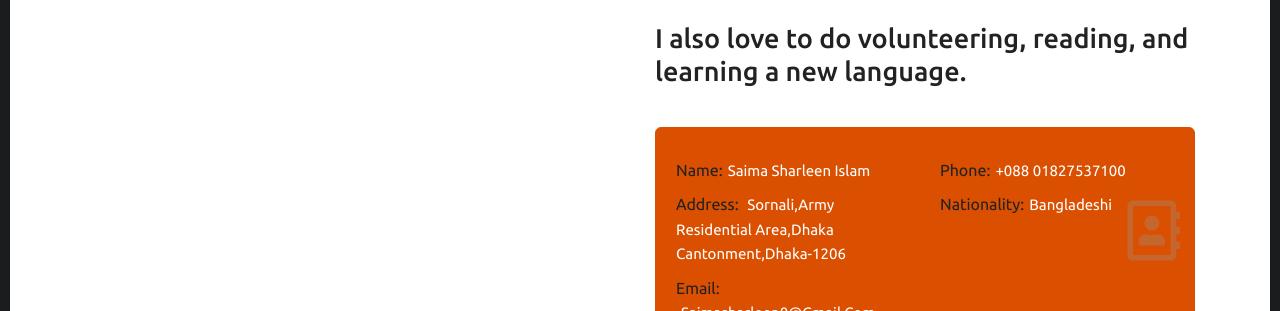
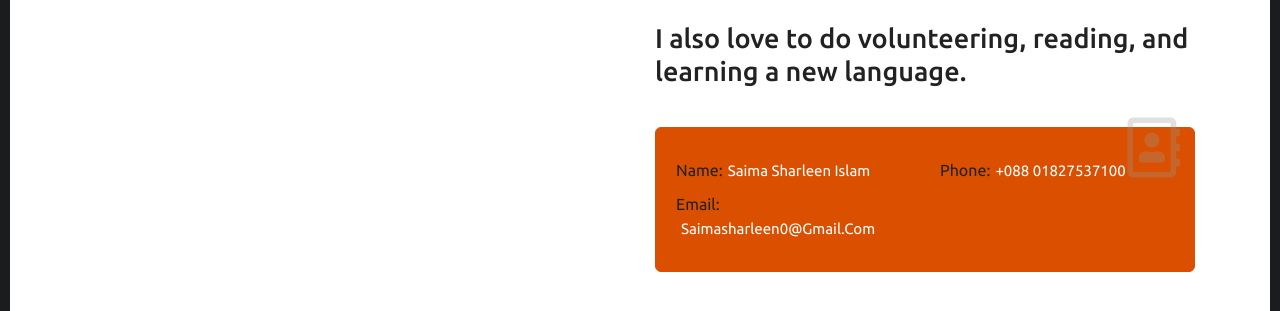
Before and after one commit to saimasharleen/saimasharleen-personal-profile, a plain HTML site: page index.html in a window 1280 px wide. Shown: the part 2022-2333 px from the top of the page. Drawn offline with Linux system fonts and the light colour scheme.

Commit message:
Update index.html

```diff
--- a/index.html
+++ b/index.html
@@ -154,14 +154,6 @@
                             </div>
 
                             <div class="col-md-6">
-                                <p>Address: <span>Sornali,Army residential area,Dhaka Cantonment,Dhaka-1206</span></p>
-                            </div>
-
-                            <div class="col-md-6">
-                                <p>Nationality:<span>Bangladeshi</span></p>
-                            </div>
-
-                            <div class="col-md-6">
                                 <p>Email: <span>saimasharleen0@gmail.com</span></p>
                             </div>
                         </div>
@@ -173,7 +165,9 @@
 
                            <li><a href="https://github.com/saimasharleen"><i class="fab fa-github"></i></a></li>
                            <li><a href="https://www.linkedin.com/in/saimasharleen/"><i class="fab fa-linkedin"></i></a></li>
-                           <li><a href="https://medium.com/@saimasharleen0"><i class="fab fa-medium"></i></a></li>
+			   <li><a href="https://www.kaggle.com/saimasharleen"><i class="fab fa-kaggle"></i></a></li>
+		           <li><a href="https://www.researchgate.net/profile/Saima_Islam"><i class="fab fa-researchgate"></i></a></li>
+			   <li><a href="https://medium.com/@saimasharleen0"><i class="fab fa-medium"></i></a></li>
                         </ul>
 
                     </div>
```
